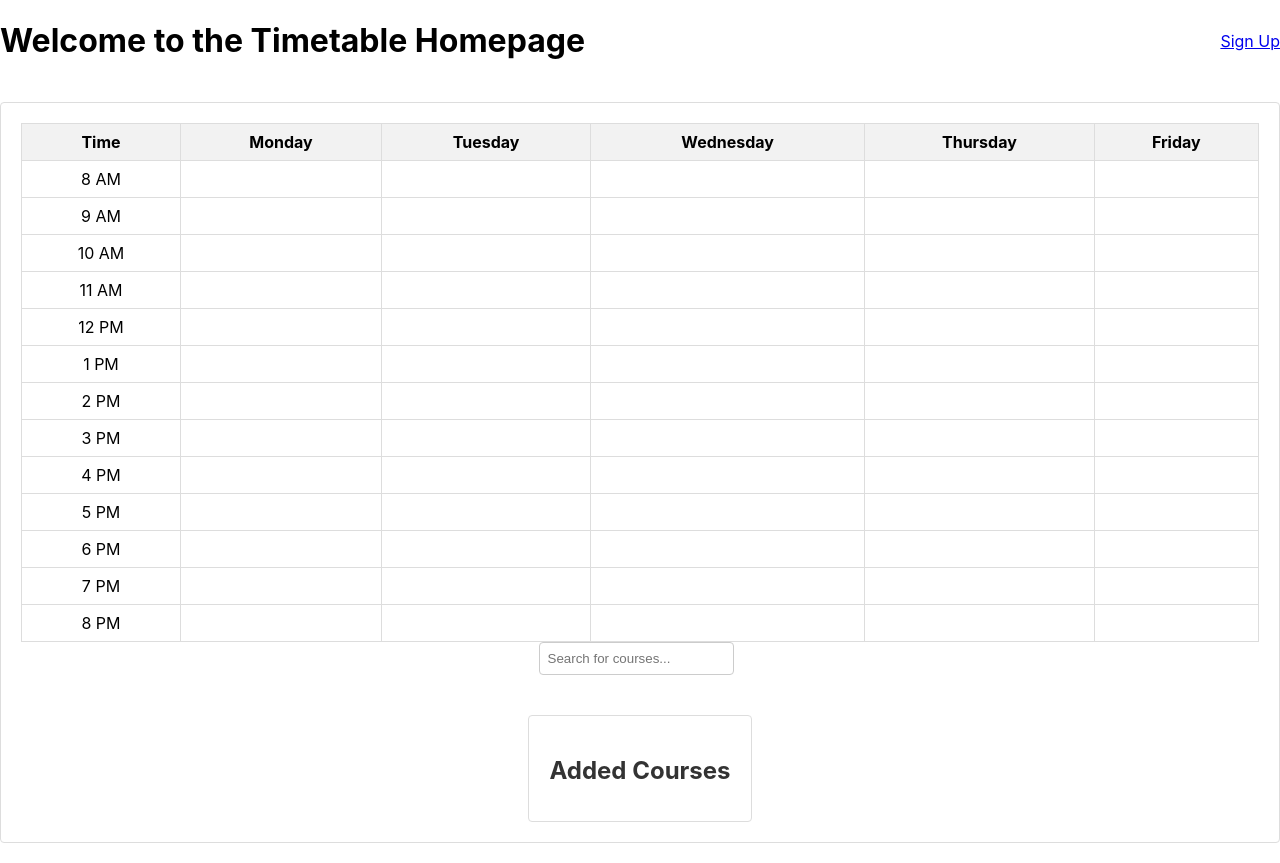
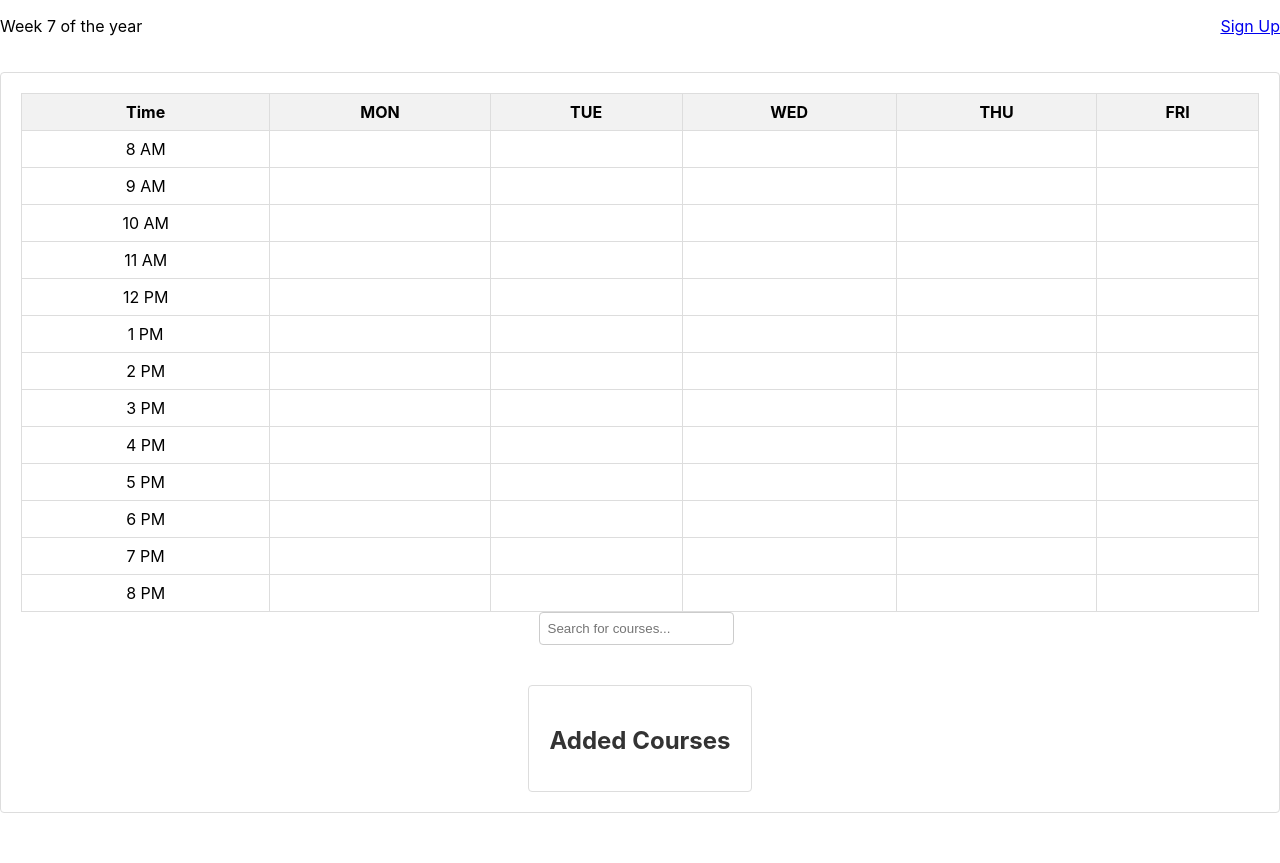
Before and after one commit to shzhe02/nus-class-connect, a React (Create React App) app: page / in a window 1280 px wide. After the commit the page ends 833 px from the top, so only its background shows below. Built offline with nearby package versions, Linux system fonts and the light colour scheme.

Commit message:
Modify SignUp page to switch to login.

```diff
--- a/src/component/Homepage.js
+++ b/src/component/Homepage.js
@@ -20,10 +20,20 @@ function Homepage() {
     console.log("Search query:", searchQuery);
   };
 
+  // Function to get the current week of the year
+  const getCurrentWeekOfYear = () => {
+    const now = new Date();
+    const startOfYear = new Date(now.getFullYear(), 0, 0);
+    const diff = now - startOfYear;
+    const oneWeek = 1000 * 60 * 60 * 24 * 7;
+    const weekOfYear = Math.floor(diff / oneWeek);
+    return weekOfYear;
+  };
+
   return (
     <div className="Homepage-container">
       <header className="Homepage-header">
-        <h1>Welcome to the Timetable Homepage</h1>
+        <p>Week {getCurrentWeekOfYear()} of the year</p>
         <Link to="/signup" className="Profile-link">Sign Up</Link> {/* Link to sign-up page */}
       </header>
       <div className="Timetable-frame">
--- a/src/component/SignUp.js
+++ b/src/component/SignUp.js
@@ -6,23 +6,36 @@ function SignUp() {
   const [email, setEmail] = useState('');
   const [password, setPassword] = useState('');
   const [confirmPassword, setConfirmPassword] = useState('');
+  const [isSignUp, setIsSignUp] = useState(true); // State to track the current mode (sign up or login)
 
   // Function to handle form submission
   const handleSubmit = (e) => {
     e.preventDefault();
-    // Implement sign-up logic here
+    // Implement sign-up or login logic here based on the current mode
+    if (isSignUp) {
+      console.log("Sign Up");
       console.log("Email:", email);
       console.log("Password:", password);
       console.log("Confirm Password:", confirmPassword);
+    } else {
+      console.log("Login");
+      console.log("Email:", email);
+      console.log("Password:", password);
+    }
     // Reset form fields after submission
     setEmail('');
     setPassword('');
     setConfirmPassword('');
   };
 
+  // Function to handle switching between sign up and login modes
+  const handleModeSwitch = () => {
+    setIsSignUp(!isSignUp);
+  };
+
   return (
     <div className="SignUp-container">
-      <h2>Sign Up</h2>
+      <h2>{isSignUp ? 'Sign Up' : 'Login'}</h2>
       <form onSubmit={handleSubmit}>
         <div className="form-group">
           <label htmlFor="email">Email:</label>
@@ -44,6 +57,7 @@ function SignUp() {
             required
           />
         </div>
+        {isSignUp && (
           <div className="form-group">
             <label htmlFor="confirmPassword">Confirm Password:</label>
             <input
@@ -54,8 +68,12 @@ function SignUp() {
               required
             />
           </div>
-        <button type="submit">Sign Up</button>
+        )}
+        <button type="submit">{isSignUp ? 'Sign Up' : 'Login'}</button>
       </form>
+      <button onClick={handleModeSwitch}>
+        {isSignUp ? 'Switch to Login' : 'Switch to Sign Up'}
+      </button>
     </div>
   );
 }
--- a/src/component/Timetable.css
+++ b/src/component/Timetable.css
@@ -7,6 +7,7 @@
 
 .Timetable {
   width: 100%; /* Set timetable width to 100% */
+  border-radius: 8px; /* Apply rounded corners directly to the Timetable */
 }
 
 .Timetable table {
--- a/src/component/Timetable.js
+++ b/src/component/Timetable.js
@@ -3,16 +3,16 @@ import './Timetable.css';
 
 function Timetable() {
   return (
-    <div className="Timetable">
+    <div className="Timetable"> {/* Apply rounded-corners class */}
       <table>
         <thead>
           <tr>
             <th>Time</th>
-            <th>Monday</th>
-            <th>Tuesday</th>
-            <th>Wednesday</th>
-            <th>Thursday</th>
-            <th>Friday</th>
+            <th>MON</th>
+            <th>TUE</th>
+            <th>WED</th>
+            <th>THU</th>
+            <th>FRI</th>
           </tr>
         </thead>
         <tbody>
```
Lines whose indentation alone changed are shown as unchanged.
